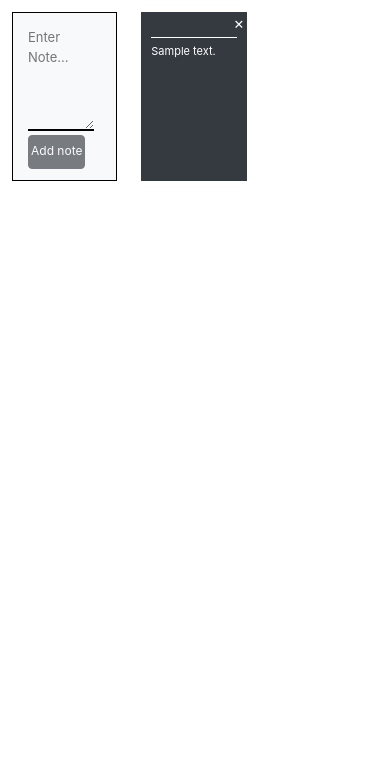
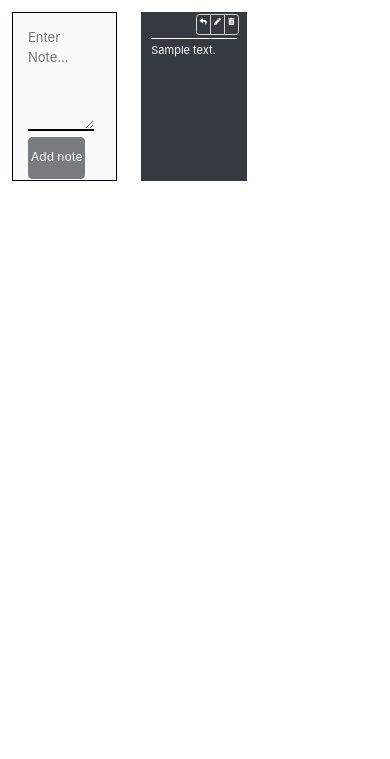
Before and after one commit to eshaan7/ShareNotesOnHaste, a Django app: page / in a window 390 px wide. Shown: the top 759 px of the page. Run offline with Django 3.2, Linux system fonts and the light colour scheme; tables that the repository leaves empty hold one stand-in row (values such as "Sample post"); some libraries are stand-ins or nearby versions.

Commit message:
added btn-group

```diff
--- a/notes/static/notes/styles.css
+++ b/notes/static/notes/styles.css
@@ -1,7 +1,7 @@
 
 * {
-  margin: 0px;
-  padding: 0px;
+  margin: 0;
+  padding: 0;
 }
 
 #body-container {
@@ -10,52 +10,6 @@
     flex-wrap: wrap;
     font-family: -apple-system, BlinkMacSystemFont, "Segoe UI", Roboto, "Helvetica Neue", Arial, sans-serif, "Apple Color Emoji", "Segoe UI Emoji", "Segoe UI Symbol" !important;
 }
-
-.note-grid, .note-grid:hover {
-    background-color: #343a40 !important;
-    font-size: 15px;
-    margin: 12px;
-    padding: 10px;
-    width: 18%;
-    height: 33vh;
-    position: relative;
-    word-wrap: break-word;
-    overflow: hidden;
-    text-align: justify;
-}
-
-/* for mobile phones */
-@media only screen and (max-width: 600px) {
-
-  .note-grid, .note-grid:hover, form {
-    width: 27% !important;
-    height: 20vh !important;
-    font-size: 11px !important;
-  }
-
-  textarea, textarea:focus {
-    font-size: 13px !important;
-  }
-
-  button {
-    height: 25% !important;
-    font-size: 12px !important;
-    clear: both;
-    padding: 2px 2px 4px 2px !important;
-  }
-}
-/*
-.note-grid:hover {
-    font-size: 23px;
-    margin: 5px;
-    padding: 10px;
-    width: 25%;
-    height: auto;
-    overflow: visible;
-    z-index: 2;
-}
-
-*/
 
 form {
     background-color: #f8f9fa !important;
@@ -77,32 +31,70 @@ textarea, textarea:focus {
     resize: none;
 }
 
+.note-grid, .note-grid:hover {
+    background-color: #343a40 !important;
+    font-size: 15px;
+    margin: 12px;
+    padding: 10px;
+    width: 18%;
+    height: 33vh;
+    position: relative;
+    word-wrap: break-word;
+    overflow: hidden;
+    text-align: justify;
+}
+
+
+/*
+
+.note-grid:hover {
+    font-size: 23px;
+    margin: 5px;
+    padding: 10px;
+    width: 25%;
+    height: auto;
+    overflow: visible;
+    z-index: 2;
+}
+
+*/
+
 p {
-  top: -8px;
   border-top: 0.5px solid white !important;
-  padding-top: 5px;
+  padding-top: 3px;
   color: rgb(255, 255, 255);
   position: relative;
   display: block;
   clear: both;
 }
 
-.delx:link, .delx:visited {
-  position: relative;
-  text-align: right;
-  text-decoration: none;
-  background-color: #343a40 !important;
-  color: white;
-  display: block;
-  right: -9px;
-  top: -9px;
-  font-size: 15px;
+.btn-group {
+    display: block;
+    float: right;
+    clear: both;
+    height: 3vh !important;
+    margin: -1vh -0.5vw -0.095vh 0vw;
 }
 
-.delx:hover, .delx:active {
-  text-decoration: none !important;
-  color: white !important;
-  font-weight: bold;
+a.btn {
+    font-size: 10px !important;
+    padding: 0.3vh 0.8vw 1vh 0.8vw !important;
+    background-color: #343a40 !important;
+    border: 0.6px solid white !important;
+    color: white !important;
+}
+
+.btn-edit:hover, .btn-reply:hover {
+  background-color: white !important;
+  color: black !important;
+  border: 1px solid black !important;
+
+}
+
+.btn-close:hover {
+  background-color: red !important;
+  color: black !important;
+  border: 1px solid white !important;
 }
 
 footer {
@@ -119,6 +111,37 @@ footer {
   clear: both;
 }
 
-i {
+footer i {
   color: white;
 }
+
+
+/* for mobile phones */
+@media only screen and (max-width: 600px) {
+
+  .note-grid, .note-grid:hover, form {
+    width: 27% !important;
+    height: 20vh !important;
+  }
+
+  .note-grid p {
+    font-size: 11px !important;
+  }
+
+  textarea, textarea:focus {
+    font-size: 13px !important;
+  }
+
+  #submit {
+    height: 5vh !important;
+    font-size: 12px !important;
+    clear: both;
+    padding: 2px 2px 4px 2px !important;
+  }
+
+  a.btn {
+    font-size: 7px !important;
+    height: 2.5vh !important;
+    border: 0.4px solid lightgrey !important;
+  }
+}
--- a/notes/templates/notes/index.html
+++ b/notes/templates/notes/index.html
@@ -21,7 +21,11 @@
             </form>
         {% for n in notes %}
             <div class="note-grid">
-                <a href="{% url 'delNote' n.id %}" class="delx" onclick="javascript:this.parentElement.remove();">&#x2717;</a>
+            	<div class="btn-group btn-group-sm" role="group">
+					  <a href="#" class="btn btn-reply"><i class="fas fa-reply"></i></a>
+					  <a href="#" class="btn btn-edit"><i class="fas fa-pen"></i></a>
+					  <a href="{% url 'delNote' n.id %}" class="btn btn-close" onclick="javascript:this.parentElement.parentElement.remove();"><i class="fas fa-trash-alt"></i></a>
+				</div>
                 <p>{{ n }}</p>
             </div>
         {% endfor %}
```
Also changed, not shown: notes/views.py (line endings or trailing spaces).
